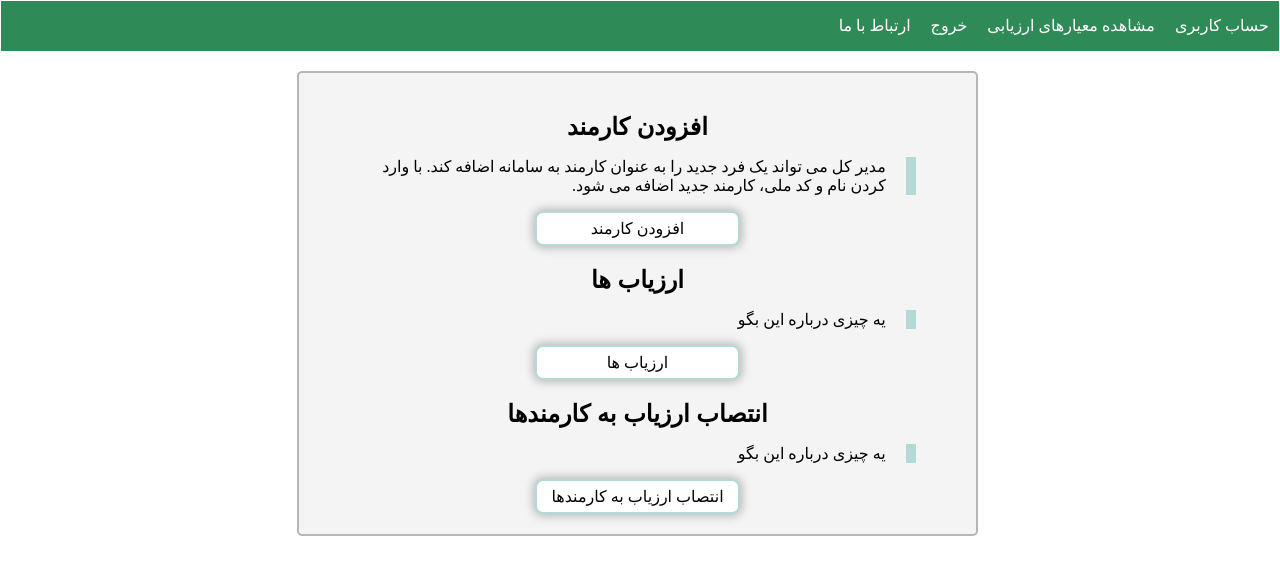
After one commit to ArmenJeddi/Object-Oriented-Design-Project, a Django app: template src/management/templates/management/index.html in a window 1280 px wide. The commit adds this page. Shown: the top 575 px of the page. Run offline with Django 3.2, Linux system fonts and the light colour scheme; the template is opened without the code that fills it, so the values that code supplies are empty.

```diff
--- a/src/management/templates/management/addEmployee.html
+++ b/src/management/templates/management/addEmployee.html
@@ -18,6 +18,9 @@
 			<form class = 'forms' method="post" action = "">
 				<p><label for="id_name">نام:</label> <input type="text" name="name" required id="id_name" maxlength="100" /></p>
 				<p><label for="id_national_id">کد ملی:</label> <input type="text" name="national_id" required id="id_national_id" maxlength="10" /></p>
+				<p><label for="id_national_id">واحد:</label> <input type="text" name="unit" required id="unit_id" /></p>
+				<p><label for="id_national_id">رمز عبور:</label> <input type="text" name="password" required id="password_id" /></p>
+
 				<input class = 'submitButton' type="submit" value="ثبت" />
 			</form>
 
--- /dev/null
+++ b/src/management/templates/management/index.html
@@ -0,0 +1,51 @@
+{% extends "navbar_signedin.html" %}
+
+{% block head %}
+    <link rel="stylesheet" type="text/css" href="/static/styles/main.css" />
+	<title>Evaluation</title>
+{% endblock %}
+
+{% block main %}
+
+<div class = 'content-page'>
+
+	<div class = 'vertical-center'>
+
+		<div class = 'well'>
+
+			<h1 class='middle-header'>افزودن کارمند</h1>
+
+			<blockquote class='darkBlock'>
+				<p class='xPara justify'>مدیر کل می تواند یک فرد جدید را به عنوان کارمند به سامانه اضافه کند. با وارد کردن نام و کد ملی، کارمند جدید اضافه می شود.
+				</p>
+			</blockquote>
+
+			<div class='task-option'>
+				<a class='order-option-link' href=""><span class='productButtons'>افزودن کارمند</span></a>
+			</div>
+
+			<h1 class='middle-header'>ارزیاب ها</h1>
+
+			<blockquote class='darkBlock'>
+				<p class='xPara justify'> یه چیزی درباره این بگو</p>
+			</blockquote>
+
+			<div class='task-option'>
+				<a class='order-option-link' href=""><span class='productButtons'>ارزیاب ها</span></a>
+			</div>
+
+			<h1 class='middle-header'>انتصاب ارزیاب به کارمندها</h1>
+
+			<blockquote class='darkBlock'>
+				<p class='xPara justify'> یه چیزی درباره این بگو </p>
+			</blockquote>
+
+			<div class='task-option'>
+				<a class='order-option-link' href=""><span class='productButtons'>انتصاب ارزیاب به کارمندها</span></a>
+			</div>
+
+		</div>
+	</div>
+</div>
+
+{% endblock %}
--- a/src/static/styles/main.css
+++ b/src/static/styles/main.css
@@ -72,7 +72,7 @@ div a{
 	margin: auto;
 }
 
-input[type=text], select, textarea {
+input, select, textarea {
     width: 100%;
     padding: 12px;
     border: 1px solid #ccc;
--- a/src/templates/navbar_signedin.html
+++ b/src/templates/navbar_signedin.html
@@ -3,6 +3,6 @@
 {% block nav %}
   <a href="" class="nav-link">حساب کاربری</a>
   <a href="" class="nav-link">مشاهده معیارهای ارزیابی</a>
-  <a href="" class="nav-link">خروج</a>
+  <a href="/auth/logout" class="nav-link">خروج</a>
   <a href="" class="nav-link">ارتباط با ما</a>
 {% endblock %}
```
